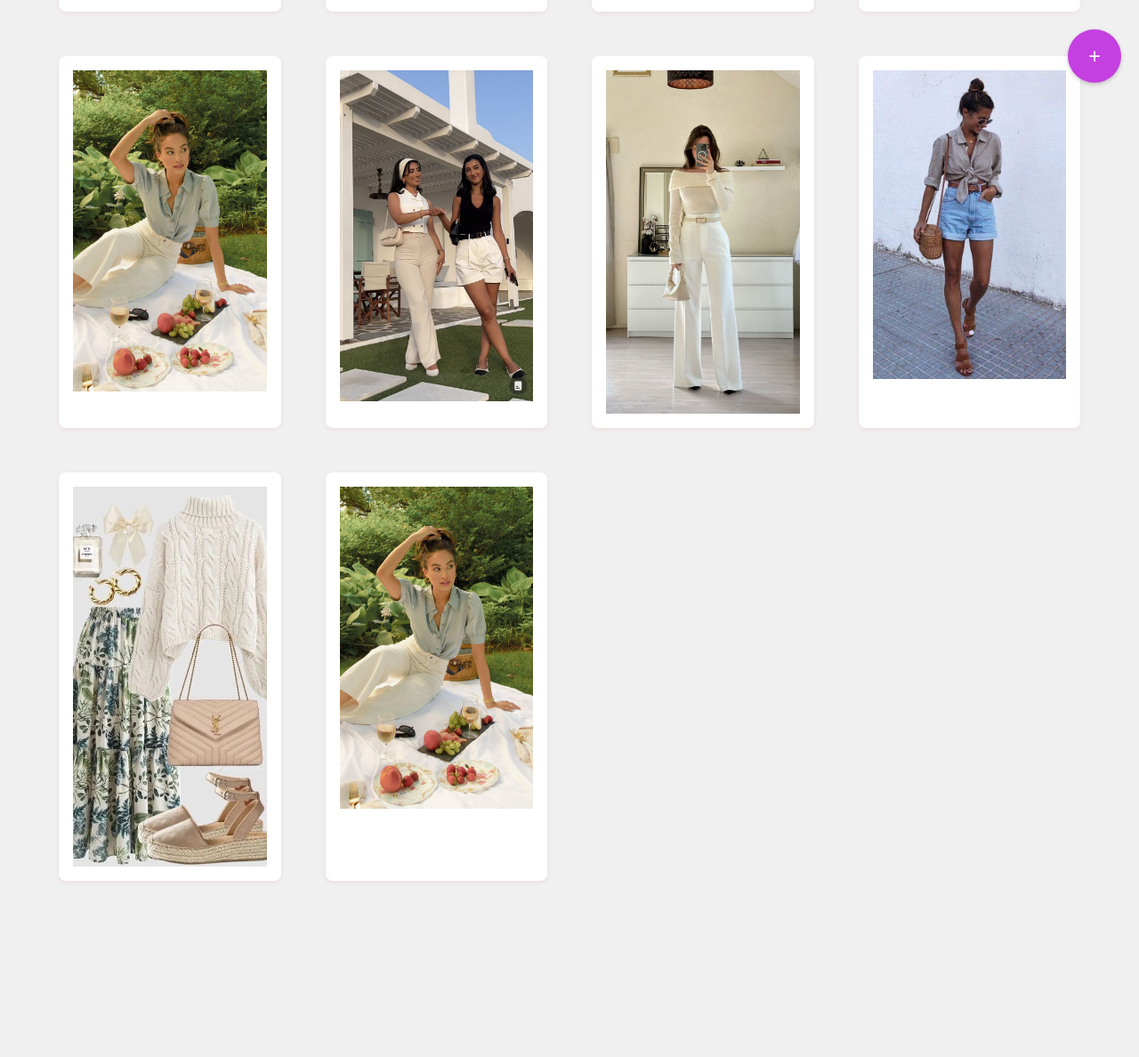
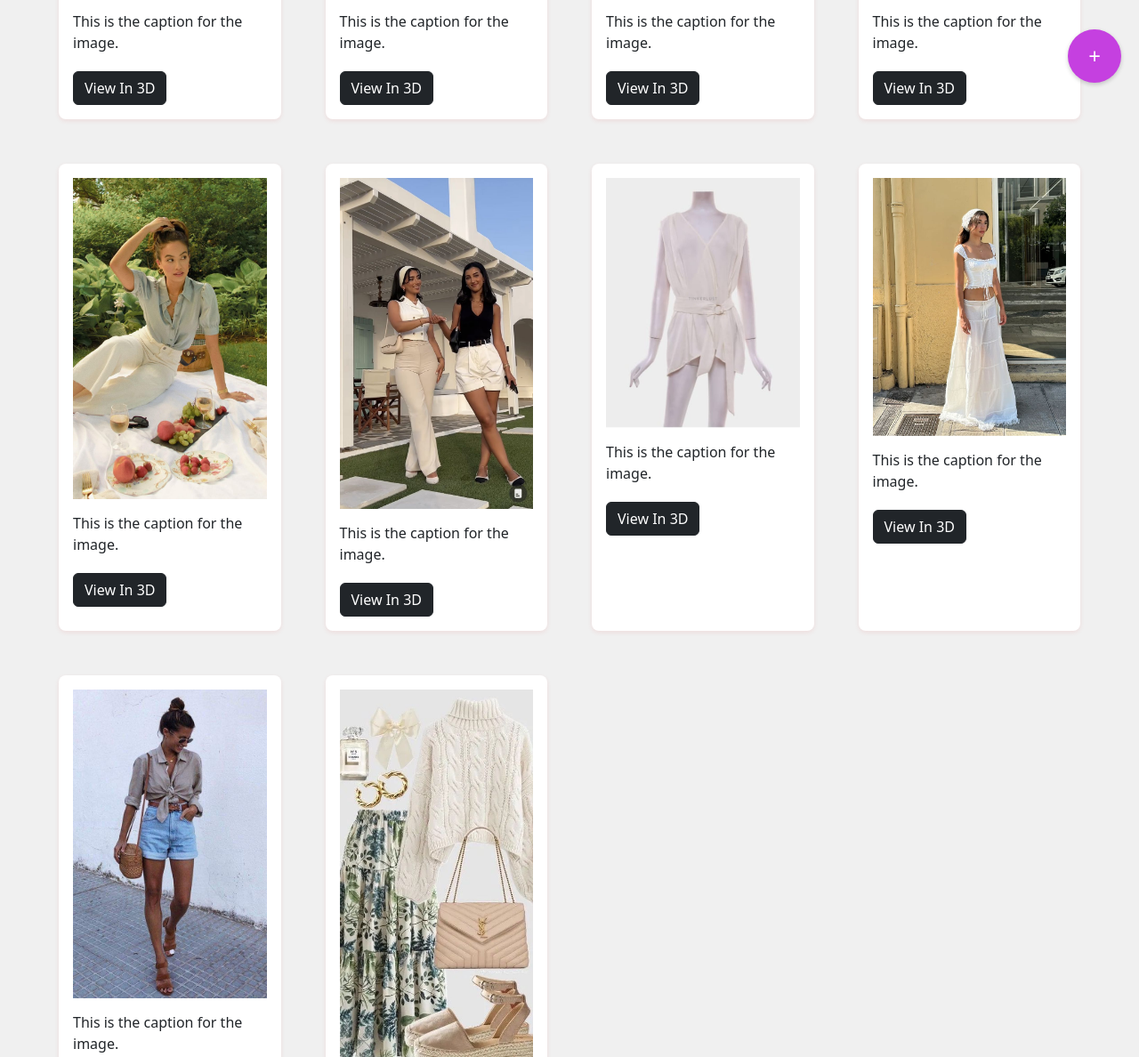
Before and after one commit to adz-21/Myntra-Hackerramp-2024-Team_Slay-, a plain HTML site: page myntra/index.html in a window 1280 px wide. Shown: the part 687-1875 px from the top of the page at 89% size. Before the commit the page ends 1703 px from the top, so only its background shows below. Drawn offline with nearby package versions, Linux system fonts and the light colour scheme.

Commit message:
new file:   myntra/images/whiteTop.jpg 	modified:   myntra/index.html 	modified:   myntra/styles.css

```diff
--- a/myntra/index.html
+++ b/myntra/index.html
@@ -49,36 +49,56 @@
     </div>
         <div class="grid">
             <div class="grid-item">
-                <img class="grid-imgs" src="images/1.jpeg" alt="Post 1">
+                <img class="grid-imgs" src="images/8.jpeg" alt="Post 1">
                 <figcaption class="image-caption">This is the caption for the image.</figcaption>
+                <button type="button" class="btn btn-dark gridbtn">View In 3D</button>
             </div>
             <div class="grid-item">
                 <img class="grid-imgs" src="images/2.jpeg" alt="Post 2">
+                <figcaption class="image-caption">This is the caption for the image.</figcaption>
+                <button type="button" class="btn btn-dark gridbtn">View In 3D</button>
             </div>
             <div class="grid-item">
                 <img class="grid-imgs" src="images/3.jpeg" alt="Post 1">
+                <figcaption class="image-caption">This is the caption for the image.</figcaption>
+                <button type="button" class="btn btn-dark gridbtn">View In 3D</button>
             </div>
             <div class="grid-item">
                 <img class="grid-imgs" src="images/4.jpeg" alt="Post 1">
+                <figcaption class="image-caption">This is the caption for the image.</figcaption>
+                <button type="button" class="btn btn-dark gridbtn">View In 3D</button>
             </div>
             <div class="grid-item">
                 <img class="grid-imgs" src="images/5.jpeg" alt="Post 1">
+                <figcaption class="image-caption">This is the caption for the image.</figcaption>
+                <button type="button" class="btn btn-dark gridbtn">View In 3D</button>
             </div>
             <div class="grid-item">
                 <img class="grid-imgs" src="images/7.jpeg" alt="Post 1">
+                <figcaption class="image-caption">This is the caption for the image.</figcaption>
+                <button type="button" class="btn btn-dark gridbtn">View In 3D</button>
             </div>
             <div class="grid-item">
-                <img class="grid-imgs" src="images/8.jpeg" alt="Post 1">
+                <img class="grid-imgs" src="images/whiteTop.jpg" alt="Post 1">
+                <figcaption class="image-caption">This is the caption for the image.</figcaption>
+                <button type="button" class="btn btn-dark gridbtn">View In 3D</button>
+            </div>
+            <div class="grid-item">
+                <img class="grid-imgs" src="images/1.jpeg" alt="Post 1">
+                <figcaption class="image-caption">This is the caption for the image.</figcaption>
+                <button type="button" class="btn btn-dark gridbtn">View In 3D</button>
             </div>
             <div class="grid-item">
                 <img class="grid-imgs" src="images/9.jpeg" alt="Post 1">
+                <figcaption class="image-caption">This is the caption for the image.</figcaption>
+                <button type="button" class="btn btn-dark gridbtn">View In 3D</button>
             </div>
             <div class="grid-item">
                 <img class="grid-imgs" src="images/_.jpeg" alt="Post 1">
+                <figcaption class="image-caption">This is the caption for the image.</figcaption>
+                <button type="button" class="btn btn-dark gridbtn">View In 3D</button>
             </div>
-            <div class="grid-item">
-                <img class="grid-imgs" src="images/5.jpeg" alt="Post 1">
-            </div>
+
 
         </div>
     <button class="floating-button">+</button>
--- a/myntra/styles.css
+++ b/myntra/styles.css
@@ -125,3 +125,7 @@ nav{
   opacity: 0.8;
   z-index: 999;
 }
+
+.gridbtn {
+    margin-top: 20px;
+}
```
Also changed, not shown: myntra/images/whiteTop.jpg (added).
